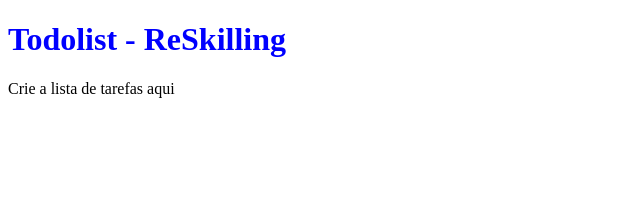
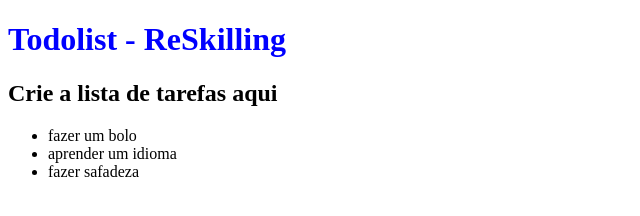
Before and after one commit to RodrigoSaka/todolist, a website: page src/index.html in a window 1280 px wide. Shown: the whole page, without its empty margins (0-640 px from the left). Drawn offline with Linux system fonts and the light colour scheme.

Commit message:
feat: adiciona exemplo de manipulação de DOM

```diff
--- a/src/index.html
+++ b/src/index.html
@@ -12,7 +12,11 @@
       <h1>Todolist - ReSkilling</h1>
     </header>
 
-    <main>Crie a lista de tarefas aqui</main>
+    <main>
+      <h2>Crie a lista de tarefas aqui</h2>
+
+      <div id="list"></div>
+    </main>
 
     <script src="./js/main.js" type="text/javascript"></script>
   </body>
--- a/src/js/main.js
+++ b/src/js/main.js
@@ -1,4 +1,31 @@
-// Faça a requisição para a API (http://localhost:3001/todos)
-const hello = 'Hello World';
+// Faça a requisição para a API (http://localhost:3001/todos) e exiba de acordo com o layout proposto no README.md
+const todoList = [
+  {
+    userId: 1,
+    id: 1,
+    title: 'fazer um bolo',
+    completed: true
+  },
+  {
+    userId: 1,
+    id: 2,
+    title: 'aprender um idioma',
+    completed: true
+  },
+  {
+    userId: 1,
+    id: 3,
+    title: 'fazer safadeza',
+    completed: true
+  }
+];
 
-console.log(hello);
+const listElement = document.createElement('ul');
+
+todoList.forEach(todo => {
+  const listItem = document.createElement('li');
+  listItem.textContent = todo.title;
+  listElement.appendChild(listItem);
+});
+
+document.getElementById('list').appendChild(listElement);
```
Also changed, not shown: README.md.
